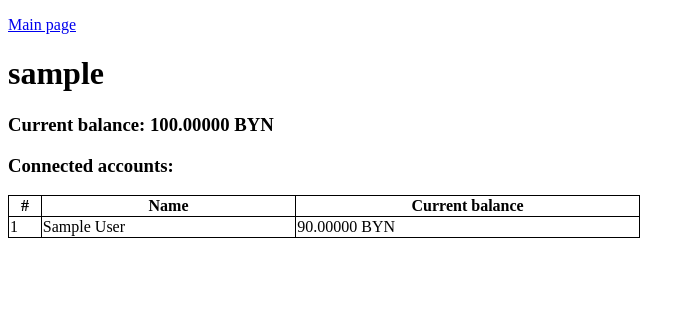
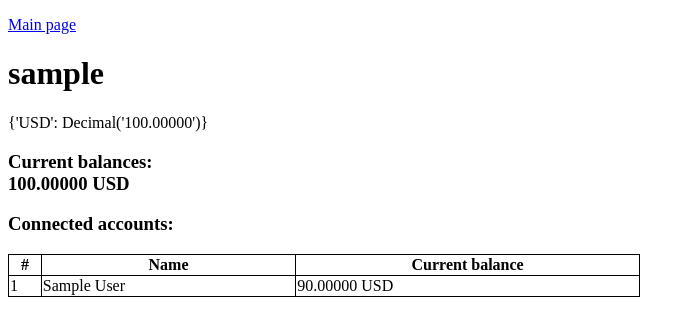
Before and after one commit to Kickoman/finance-keeper, a Django app: page /accounts/details/ in a window 1280 px wide. Shown: the top 336 px of the page, without its empty margins (0-695 px from the left). Run offline with Django 3.2, Linux system fonts and the light colour scheme; a user stored in the database is signed in; tables that the repository leaves empty hold one stand-in row (values such as "Sample post").

Commit message:
Fixes with currencies

```diff
--- a/accounts/templates/accounts/details.html
+++ b/accounts/templates/accounts/details.html
@@ -7,7 +7,8 @@
         </p>
     </div>
     <h1>{{ request.user }}</h1>
-    <h3>Current balance: {{ balance }} BYN</h3>
+    {{ balance }}
+    <h3>Current balances: <br>{% for key, value in balance.items %} {{ value }} {{ key }}<br> {% endfor %}</h3>
     <h3>Connected accounts:</h3>
         <table>
             <thead>
@@ -27,7 +28,7 @@
                         {{ a.name }}
                     </td>
                     <td>
-                        {{ a.balance }} BYN
+                        {{ a.balance }} {{ a.currency }}
                     </td>
                 </tr>
             {% endfor %}
--- a/accounts/views.py
+++ b/accounts/views.py
@@ -75,21 +75,25 @@
     if not request.user.is_authenticated:
         raise PermissionDenied
 
+    balances = {}
     current_balance = Decimal(0)
     all_transactions = Transaction.objects.filter(
         author=request.user
     )
+
     for t in all_transactions:
-        if t.type:
-            current_balance += t.cost * t.amount
+        cur = t.account.currency
+        factor = 1 if t.type else -1
+        if cur in balances:
+            balances[cur] += t.cost * t.amount * factor
         else:
-            current_balance -= t.cost * t.amount
+            balances[cur] = t.cost * t.amount * factor
 
     accounts = Account.objects.filter(author=request.user)
 
     template = loader.get_template('accounts/details.html')
     context = {
         'accounts': accounts,
-        'balance': current_balance
+        'balance': balances
     }
     return HttpResponse(template.render(context, request))
--- a/finances/forms.py
+++ b/finances/forms.py
@@ -28,7 +28,7 @@
 class AccountForm(ModelForm):
     class Meta:
         model = Account
-        fields = ['name']
+        fields = ['name', 'currency']
 
 
 class TransferForm(ModelForm):
--- a/finances/models.py
+++ b/finances/models.py
@@ -12,6 +12,7 @@
 
     name = models.CharField(max_length=100)
     author = models.ForeignKey(User, on_delete=models.CASCADE)
+    currency = models.CharField(max_length=3, default='BYN')
 
     @property
     def balance(self):
```
Also changed, not shown: finances/templates/finances/list.html (+13 -1 lines).
